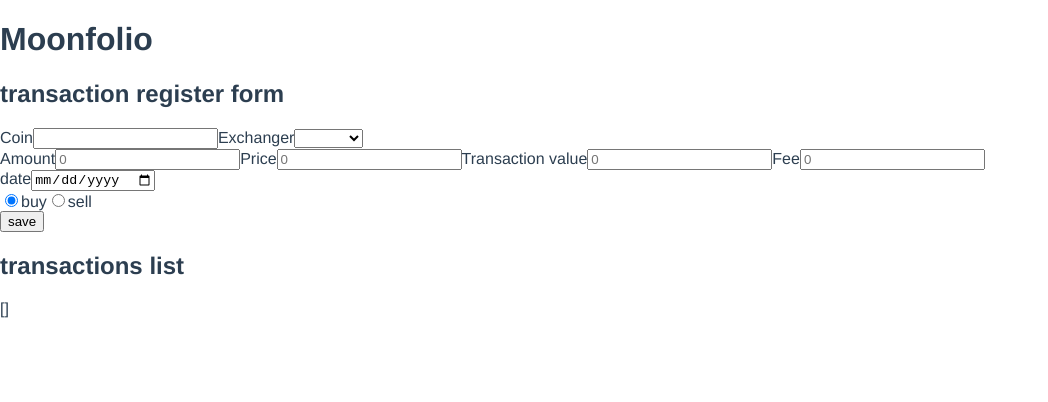
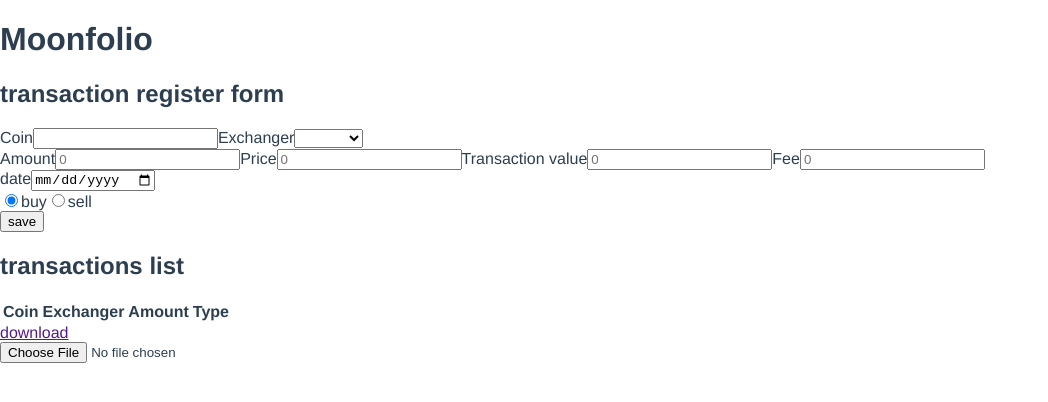
Before and after one commit to Moonfolio/moonfolio-frontend, a Vue app: page /#/ in a window 1280 px wide. Shown: the top 402 px of the page, without its empty margins (0-1048 px from the left). Built offline with nearby package versions, Linux system fonts and the light colour scheme.

Commit message:
Added portfolio file download and upload

```diff
--- a/src/components/home.vue
+++ b/src/components/home.vue
@@ -2,16 +2,23 @@
   <div class="container">
     <transaction-register-form></transaction-register-form>
     <transactions-list></transactions-list>
+    <portfolio-save-button></portfolio-save-button>
+    <portfolio-upload></portfolio-upload>
   </div>
 </template>
 
 <script>
 import transactionsList from './transaction-list'
 import transactionRegisterForm from './transaction-register-form'
+import portfolioSaveButton from './portfolio-save-button'
+import portfolioUpload from './portfolio-upload'
+
 export default {
   components: {
     transactionsList,
-    transactionRegisterForm
+    transactionRegisterForm,
+    portfolioSaveButton,
+    portfolioUpload
   }
 }
 </script>
--- /dev/null
+++ b/src/components/portfolio-save-button.vue
@@ -0,0 +1,30 @@
+<template lang="html">
+  <div class="container">
+    <a id="downloadAnchorElem" @click="downloadPortfolio"
+                               :href="dataStr"
+                               :download="portfolioName">download</a>
+  </div>
+</template>
+
+<script>
+import {transactions} from '../transactionsStore.js'
+
+export default {
+  data(){
+    return {
+      portfolio: transactions.list,
+      portfolioName: 'my_first.moonfolio.json',
+      dataStr:''
+    }
+  },
+  methods: {
+    downloadPortfolio() {
+      console.log(this.portfolio)
+      this.dataStr = "data:text/json;charset=utf-8," + encodeURIComponent(JSON.stringify(this.portfolio))
+    }
+  }
+}
+</script>
+
+<style lang="css">
+</style>
--- /dev/null
+++ b/src/components/portfolio-upload.vue
@@ -0,0 +1,24 @@
+<template lang="html">
+  <div class="container">
+    <input type="file" id="uploadedFile" @change="readFile">
+  </div>
+</template>
+
+<script>
+
+export default {
+  methods: {
+    readFile() {
+      var selectedFile = document.getElementById('uploadedFile').files[0]
+      var reader = new FileReader()
+      reader.readAsText(selectedFile)
+      reader.onload = function (event){
+        console.log(JSON.parse(event.target.result))
+      }
+    }
+  }
+}
+</script>
+
+<style lang="css">
+</style>
--- a/src/components/transaction-list.vue
+++ b/src/components/transaction-list.vue
@@ -1,7 +1,24 @@
 <template lang="html">
   <div class="container">
     <h2>transactions list</h2>
-    {{this.tx_list}}
+    <table>
+      <thead>
+          <tr>
+              <th>Coin</th>
+              <th>Exchanger</th>
+              <th>Amount</th>
+              <th>Type</th>
+          </tr>
+      </thead>
+      <tbody>
+          <tr v-for="tx in tx_list">
+              <td>{{tx.coinPair[0]}}</td>
+              <td>{{tx.exchanger}}</td>
+              <td>{{tx.amount}}</td>
+              <td>{{tx.type}}</td>
+          </tr>
+      </tbody>
+    </table>
   </div>
 </template>
 
--- a/src/components/transaction-register-form.vue
+++ b/src/components/transaction-register-form.vue
@@ -49,27 +49,27 @@ export default {
   data () {
     return {
       tx: {
-        coinPair: ['','BTC'],
-        exchanger: '',
-        timestamp: 0,
-        amount: 0,
-        price: 0,
-        transactionValue: 0,
-        fee: 0,
-        type: 'buy'
+        "coinPair": ['','BTC'],
+        "exchanger": '',
+        "timestamp": 0,
+        "amount": 0,
+        "price": 0,
+        "transactionValue": 0,
+        "fee": 0,
+        "type": 'buy'
       }
     }
   },
-  computed: {
-    getTransactionsList() {
-      return transactions.list
-    }
-  },
+  // computed: {
+  //   getTransactionsList() {
+  //     return transactions.list
+  //   }
+  // },
   methods: {
     saveTransaction() {
+      console.log(transactions.list)
       transactions.list.push(this.tx)
-      // console.log('from register form:' + this.tx);
-      // eventBus.$emit('txSaved', this.tx)
+      console.log(transactions.list)
     }
   }
 }
--- a/src/router/index.js
+++ b/src/router/index.js
@@ -1,8 +1,6 @@
 import Vue from 'vue'
 import Router from 'vue-router'
 import Home from '@/components/home'
-import transaction from '@/components/transaction-register-form'
-import tx_list from '@/components/transaction-list'
 
 Vue.use(Router)
 
```
